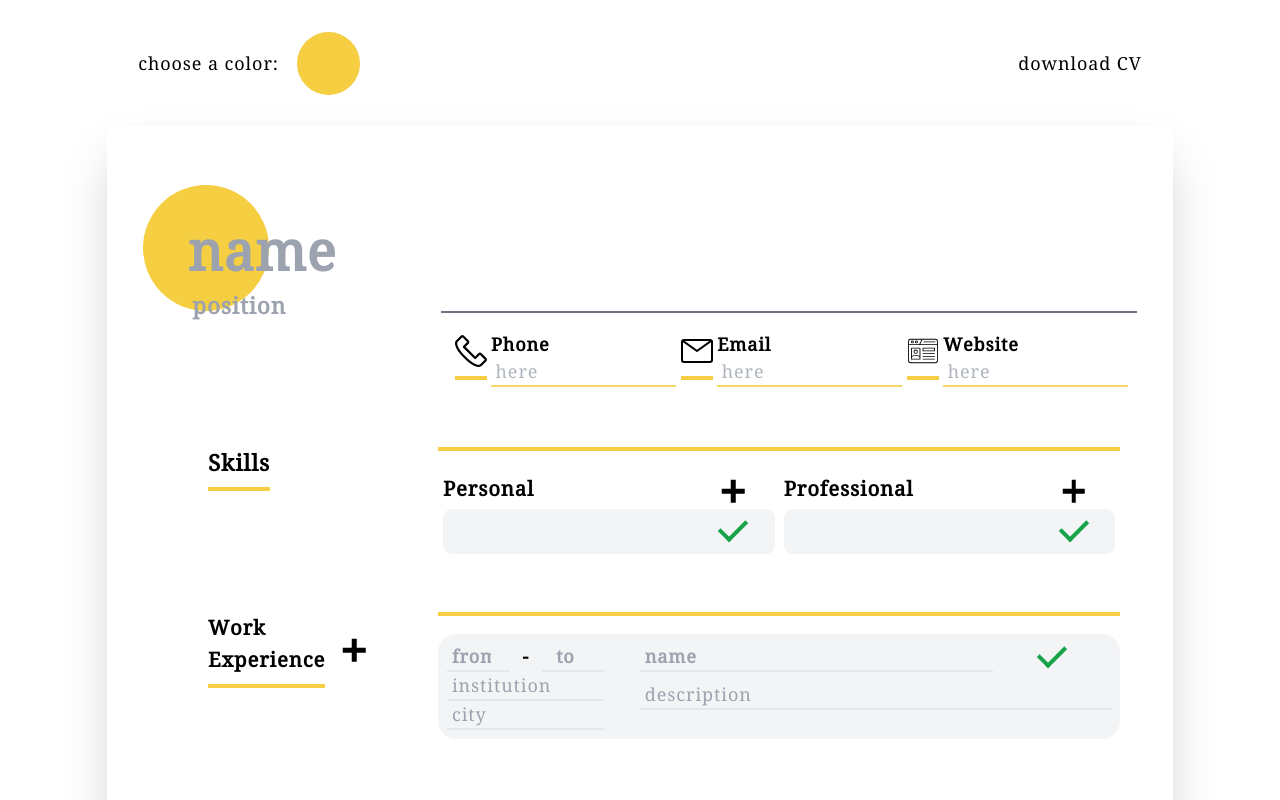
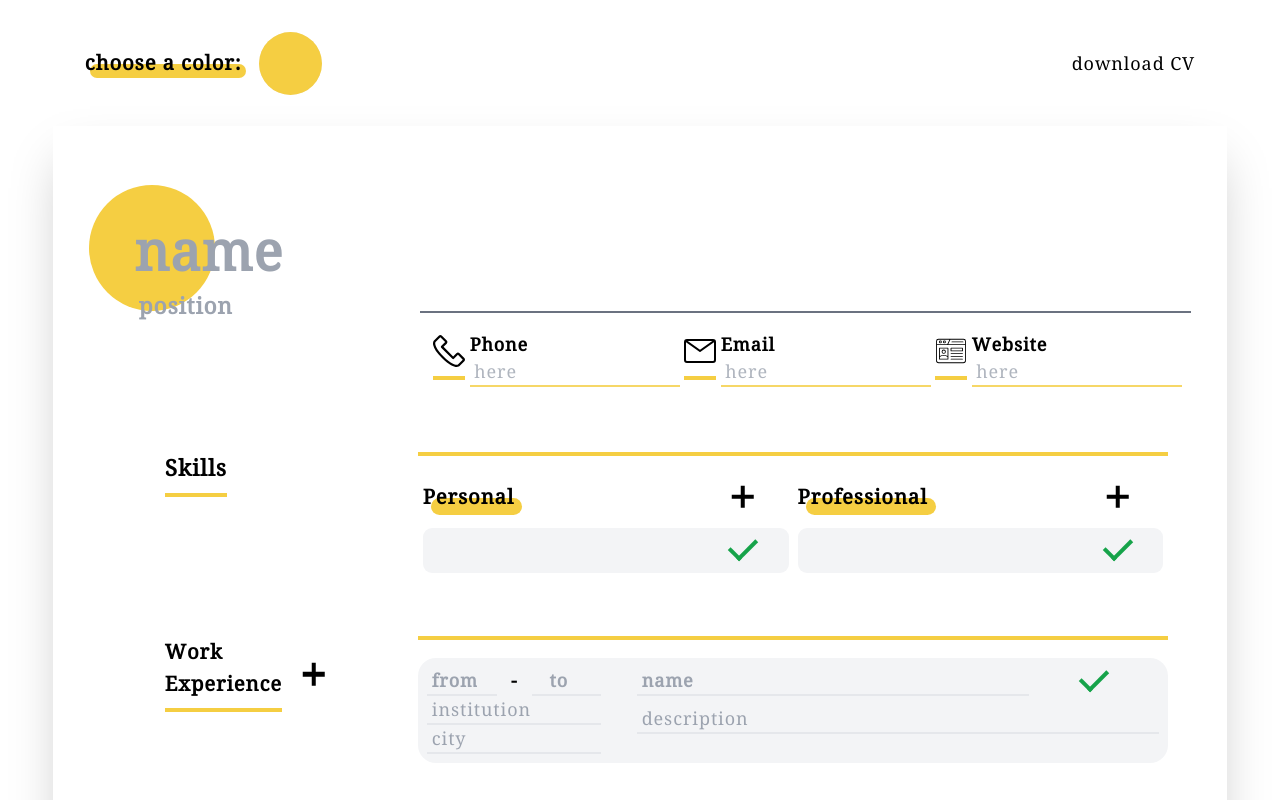
Before and after one commit to Sasmn/cv-project, a React (Create React App) app: page / in a window 1280 px wide. Shown: the top 800 px of the page. Built offline with nearby package versions, Linux system fonts and the light colour scheme.

Commit message:
half background styling

```diff
--- a/src/App.js
+++ b/src/App.js
@@ -17,11 +17,17 @@ function App() {
   }, [colorTheme]);
 
   return (
-    <div className="w-full lg:w-11/12 xl:w-5/6 2xl:w-2/3 ml-auto mr-auto font-kohsan tracking-wider">
+    <div className="w-full xl:w-11/12 2xl:w-4/5 ml-auto mr-auto font-kohsan tracking-wider">
       <header className="flex justify-between items-center p-7">
         <div className="flex items-center gap-4">
-          <h3>choose a color:</h3>
-          <div className="w-14 h-14 rounded-full relative overflow-hidden">
+          <h3 className="text-lg font-bold relative">
+            <span
+              className="w-full h-[45%] absolute bottom-[5%] lg:bottom-[2%] left-[3%] -z-10 rounded-lg"
+              style={{ backgroundColor: colorTheme }}
+            ></span>
+            choose a color:
+          </h3>
+          <div className="w-14 h-14 rounded-full relative overflow-hidden hover:scale-125 duration-300">
             <input
               type="color"
               value={colorTheme}
--- a/src/Components/Experience.js
+++ b/src/Components/Experience.js
@@ -73,6 +73,7 @@ const Experience = (props) => {
       <OneExp
         key={exp.key}
         exp={exp}
+        color={props.color}
         setCurrentExp={setCurrentExp}
         toggleEdit={toggleEdit}
         handleChange={handleChange}
--- a/src/Components/ListItem.js
+++ b/src/Components/ListItem.js
@@ -36,9 +36,9 @@ const ListItem = (props) => {
         type="text"
         disabled={!props.skill.edit}
         className={`basis-3/4 grow-0 shrink max-w-3/4 px-2 my-2 bg-transparent min-w-0 w-0 focus:outline-none ${
-          !props.skill.edit && "border-b-2"
+          !props.skill.edit && "underline decoration-2 underline-offset-4"
         }`}
-        style={{ borderColor: props.color }}
+        style={{ textDecorationColor: props.color }}
       />
       <TickButton
         handleClick={props.toggleEdit}
--- a/src/Components/OneExp.js
+++ b/src/Components/OneExp.js
@@ -86,10 +86,17 @@ const OneExp = (props) => {
           }`}
         />
       </div>
-      <div className="basis-4/6 md:basis-3/4 h-min flex flex-wrap">
+      <div className="basis-4/6 md:basis-3/4 h-min flex flex-wrap relative">
+        <span
+          className="w-fit h-3.5 absolute top-2.5 lg:top-3 left-3 -z-10 rounded-lg"
+          style={{ backgroundColor: props.color }}
+        >
+          <span className="opacity-0">{props.exp.name}</span>
+        </span>
         <input
           onChange={props.handleChange}
           name="name"
+          id="name"
           value={props.exp.name}
           type="text"
           placeholder="name"
@@ -98,6 +105,7 @@ const OneExp = (props) => {
             !props.exp.edit && "border-none"
           }`}
         />
+
         <TickButton
           handleClick={props.toggleEdit}
           completed={!props.exp.edit}
--- a/src/Components/SkillGroups.js
+++ b/src/Components/SkillGroups.js
@@ -82,13 +82,17 @@ const SkillGroups = (props) => {
 
   return (
     <div className="basis-1/2 m-1 grow-0 flex flex-wrap items-start h-min">
-      <h6 className="basis-3/4 grow-0 shrink-1 text-lg font-bold h-8 overflow-hidden">
+      <h6 className="basis-3/4 grow-0 shrink-1 text-lg font-bold h-8 relative flex items-center overflow-hidden mb-3">
+        <span
+          className="w-min h-[45%] absolute bottom-[10%] lg:bottom-0 left-[3%] -z-10 rounded-lg"
+          style={{ backgroundColor: props.color }}
+        >
+          <span className="opacity-0">{props.name}</span>
+        </span>
         {props.name}
       </h6>
       <AddButton handleClick={addSkillItem} />
-      <ul className="basis-full grow-0 flex flex-wrap gap-0.5">
-        {skillItems}
-      </ul>
+      <ul className="basis-full grow-0 flex flex-wrap gap-0.5">{skillItems}</ul>
     </div>
   );
 };
```
